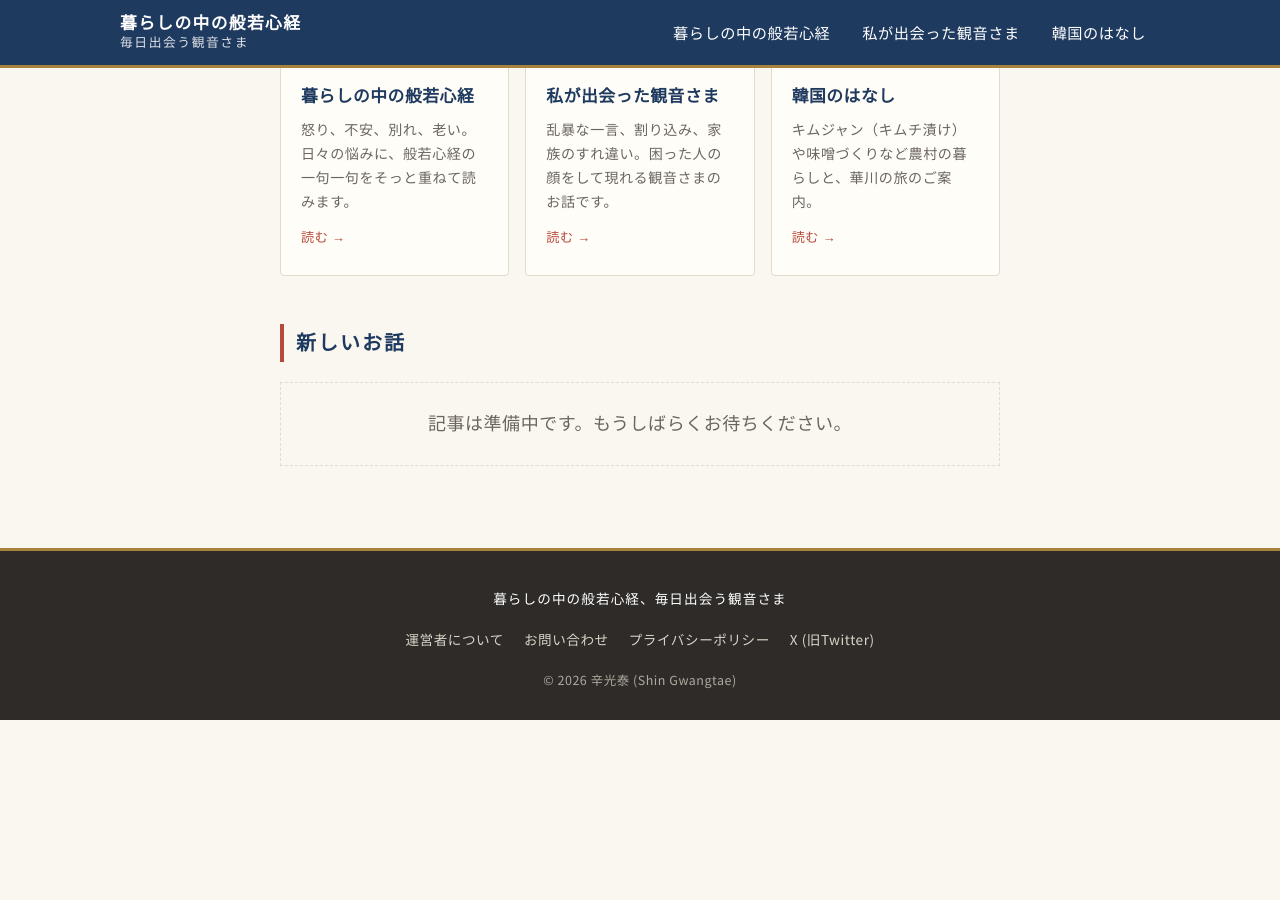
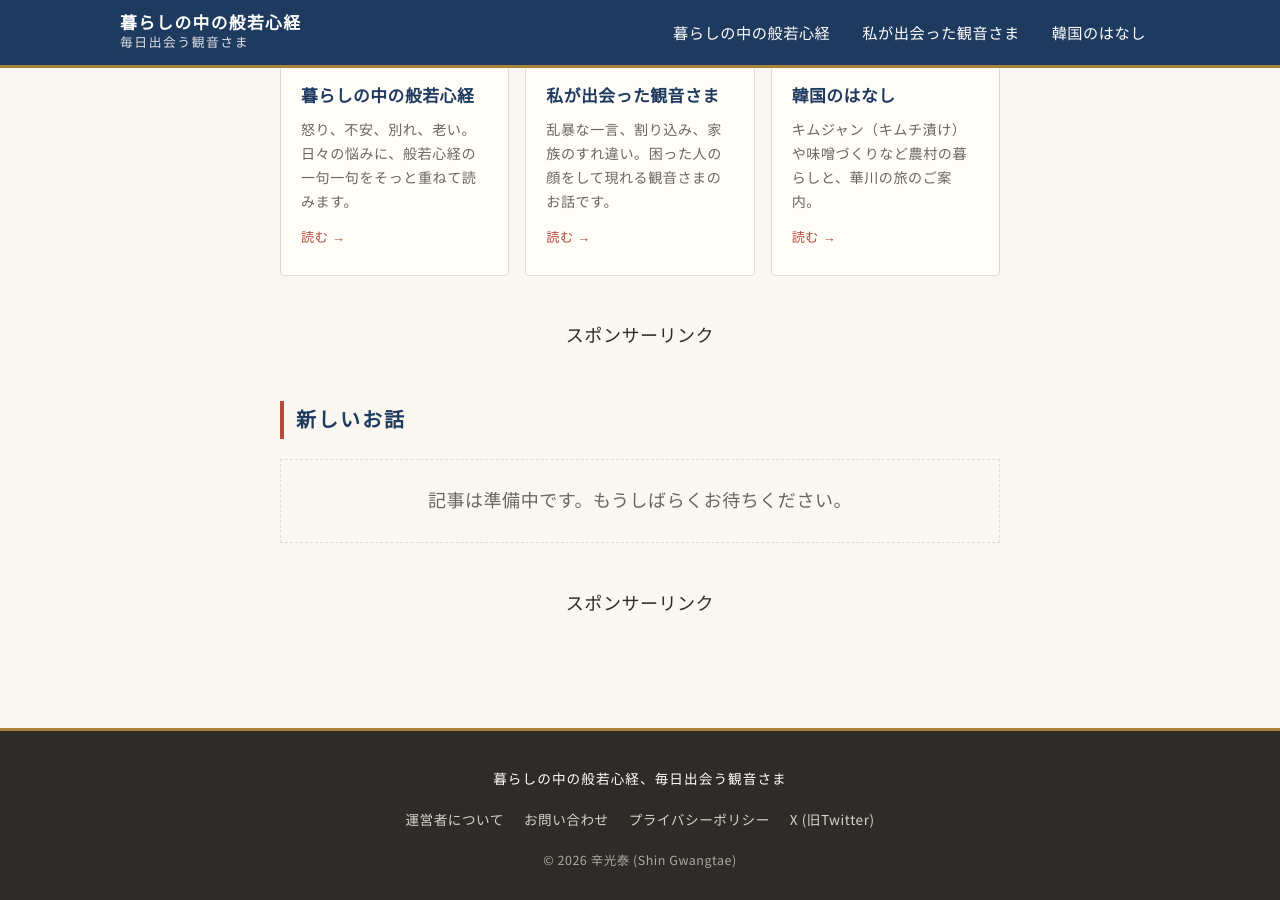
Before and after one commit to your7179/gtshin, a Jekyll site: the page built from index.html, in a window 1280 px wide and 900 px high, scrolled down 1412 px. Built offline with Jekyll 4.4.1, drawn with Linux system fonts in a browser that asks for light colours; before the commit the page ends 2132 px from its top, so only the background shows below that.

Commit message:
Add files via upload

```diff
--- a/_includes/ad.html
+++ b/_includes/ad.html
@@ -1,5 +1,35 @@
 {% comment %}
-  広告コード(Googleアドセンス)の位置です。
-  パブリッシャーIDを受け取ったら、ここに広告ユニットのコードを入れます。
-  それまでは空のままにしておきます。
+  Googleアドセンス広告ユニット
+  使い方:
+    include ad.html                  → 記事内広告(in-article)  ※基本
+    include ad.html type="display"   → ディスプレイ広告(文章の途中用)
+    include ad.html type="multiplex" → 関連コンテンツ(マルチプレックス)
+  adsbygoogle.js は _layouts/default.html の <head> で一度だけ読み込みます。
 {% endcomment %}
+{% if site.google_adsense and site.google_adsense != "" %}
+<div class="ad-slot">
+  <p class="ad-label">スポンサーリンク</p>
+  {% if include.type == "display" %}
+  <ins class="adsbygoogle"
+       style="display:block"
+       data-ad-client="{{ site.google_adsense }}"
+       data-ad-slot="1064579233"
+       data-ad-format="auto"
+       data-full-width-responsive="true"></ins>
+  {% elsif include.type == "multiplex" %}
+  <ins class="adsbygoogle"
+       style="display:block"
+       data-ad-format="autorelaxed"
+       data-ad-client="{{ site.google_adsense }}"
+       data-ad-slot="9851332955"></ins>
+  {% else %}
+  <ins class="adsbygoogle"
+       style="display:block; text-align:center;"
+       data-ad-layout="in-article"
+       data-ad-format="fluid"
+       data-ad-client="{{ site.google_adsense }}"
+       data-ad-slot="2265980266"></ins>
+  {% endif %}
+  <script>(adsbygoogle = window.adsbygoogle || []).push({});</script>
+</div>
+{% endif %}
```
